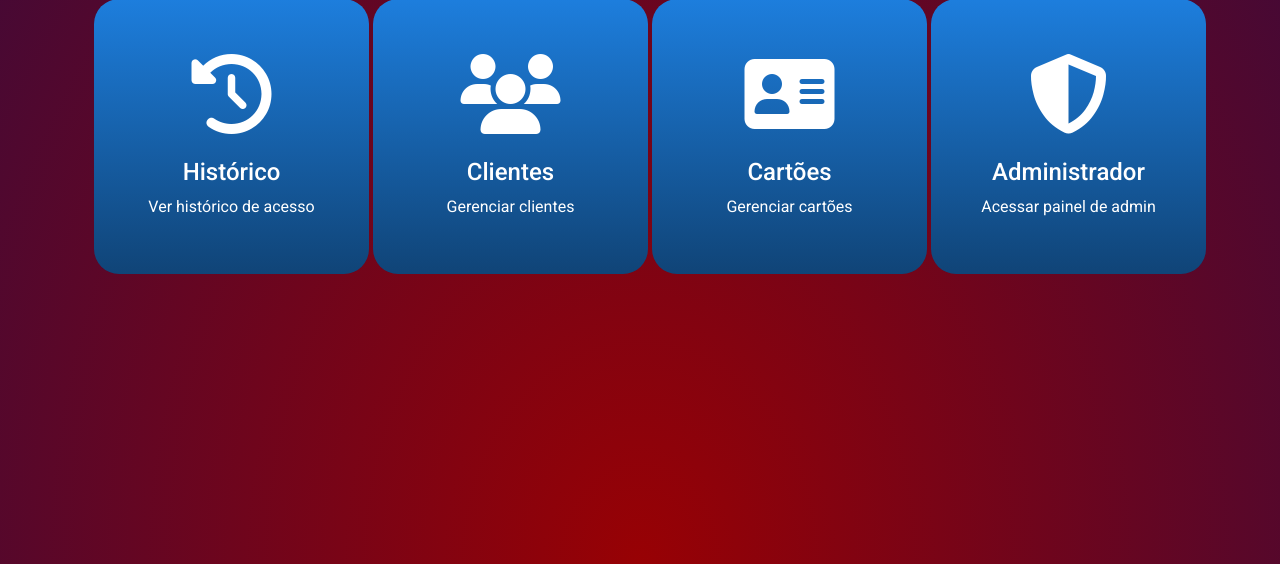
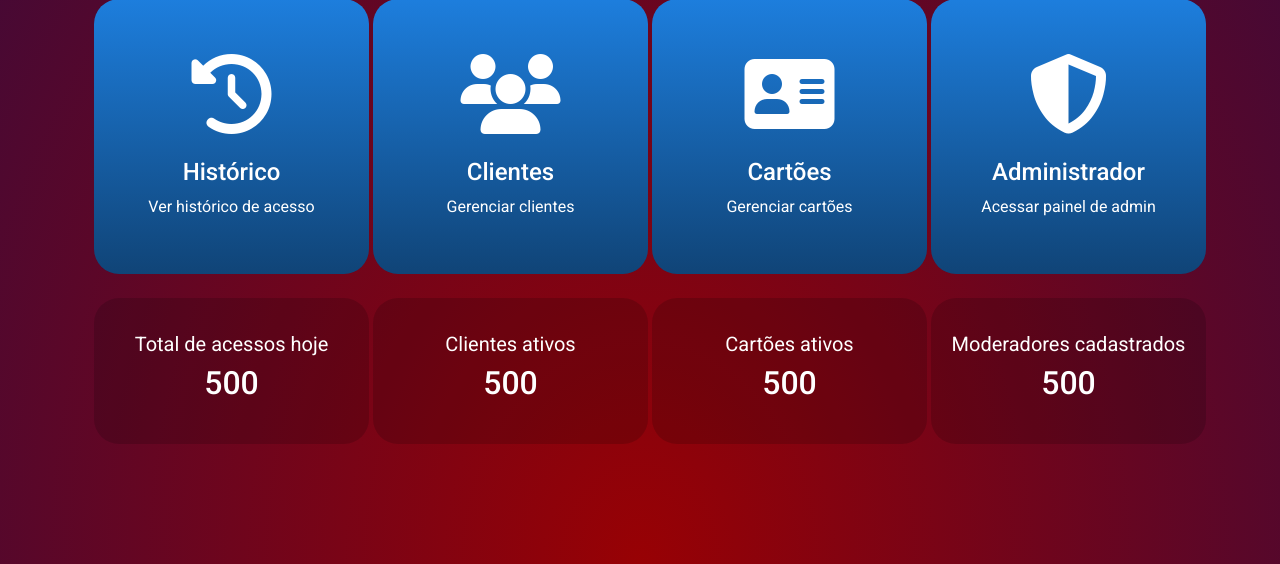
Before and after one commit to livot7/BASE-TCC-main, a Flask app: page /painel in a window 1280 px wide. Shown: the part 236-800 px from the top of the page. Run offline with Flask 3, Linux system fonts and the light colour scheme; some libraries are stand-ins or nearby versions.

Commit message:
Novos cartões

```diff
--- a/static/styles.css
+++ b/static/styles.css
@@ -36,7 +36,7 @@ a{
     border-radius: 40rem;
 }
 
-.card{
+.card-azul {
     min-width: 275px;
     min-height: 275px;
     color: white;
@@ -44,6 +44,15 @@ a{
     border: none;
     backdrop-filter: blur(15px);
     border-radius: 25px;
+}
+
+.card-informacao {
+    color: white;
+    min-width: 275px;
+    min-height: 146px;
+    background: rgba(0, 0, 0, 16%);
+    border-radius: 25px;
+    border: none;
 }
 
 .card-login {
--- a/vistas/templates/home.html
+++ b/vistas/templates/home.html
@@ -29,7 +29,7 @@
             <div class="container text-center">
                 <div class="row mt-5">
                     <div class="col-12 col-md-6 col-xl-3 mb-4">
-                        <a class="card hover-scale" href="#">
+                        <a class="card card-azul hover-scale" href="#">
                             <div class="card-body d-flex align-items-center flex-column justify-content-center">
                                 <i class="fa-solid fa-clock-rotate-left fa-5x mb-4"></i>
                                 <h4 class="card-title">
@@ -40,7 +40,7 @@
                         </a>
                     </div>
                     <div class="col-12 col-md-6 col-xl-3 mb-4">
-                        <a class="card hover-scale" href="#">
+                        <a class="card card-azul hover-scale" href="#">
                             <div class="card-body d-flex align-items-center flex-column justify-content-center">
                                 <i class="fa-solid fa-users fa-5x mb-4"></i>
                                 <h4 class="card-title">
@@ -54,7 +54,7 @@
                     </div>
 
                     <div class="col-12 col-md-6 col-xl-3 mb-4">
-                         <a class="card hover-scale" href="#">
+                         <a class="card card-azul hover-scale" href="#">
                             <div class="card-body d-flex align-items-center flex-column justify-content-center">
                                 <i class="fa-solid fa-address-card fa-5x mb-4"></i>
                                 <h4 class="card-title">
@@ -66,7 +66,7 @@
                         </a>
                     </div>
                     <div class="col-12 col-md-6 col-xl-3 mb-4">
-                         <a class="card hover-scale" href="#">
+                         <a class="card card-azul hover-scale" href="#">
                             <div class="card-body d-flex align-items-center flex-column justify-content-center">
                                 <i class="fa-solid fa-shield-halved fa-5x mb-4"></i>
                                 <h4 class="card-title">
@@ -78,35 +78,47 @@
                         </a>
 
                     </div>
+                    <div class="col-12 col-md-6 col-xl-3 mb-4">
+                         <div class="card card-informacao">
+                            <div class="card-body d-flex align-items-center flex-column justify-content-center">
+                                <h5 class="card-title fw-normal">
+                                    Total de acessos hoje
+                                </h5>
+                                <h2>500</h2>
+                            </div>
+                        </div>
+                    </div>
+                    <div class="col-12 col-md-6 col-xl-3 mb-4">
+                         <div class="card card-informacao">
+                            <div class="card-body d-flex align-items-center flex-column justify-content-center">
+                                <h5 class="card-title fw-normal">
+                                    Clientes ativos
+                                </h5>
+                                <h2>500</h2>
+                            </div>
+                        </div>
+                    </div>
+                    <div class="col-12 col-md-6 col-xl-3 mb-4">
+                         <div class="card card-informacao">
+                            <div class="card-body d-flex align-items-center flex-column justify-content-center">
+                                <h5 class="card-title fw-normal">
+                                    Cartões ativos
+                                </h5>
+                                <h2>500</h2>
+                            </div>
+                        </div>
+                    </div>
+                    <div class="col-12 col-md-6 col-xl-3 mb-4">
+                         <div class="card card-informacao">
+                            <div class="card-body d-flex align-items-center flex-column justify-content-center">
+                                <h5 class="card-title fw-normal">
+                                    Moderadores cadastrados
+                                </h5>
+                                <h2>500</h2>
+                            </div>
+                        </div>
+                    </div>
                 </div>
-                <div class="row">
-                    <div class="col mt-5">
-
-
-
-                    </div>
-
-                    <div class="col mt-5">
-
-
-
-                    </div>
-
-                    <div class="col mt-5">
-
-
-
-                    </div>
-
-                    <div class="col mt-5">
-
-
-
-                    </div>
-
-
-                </div>
-
             </div>
 
 
```
